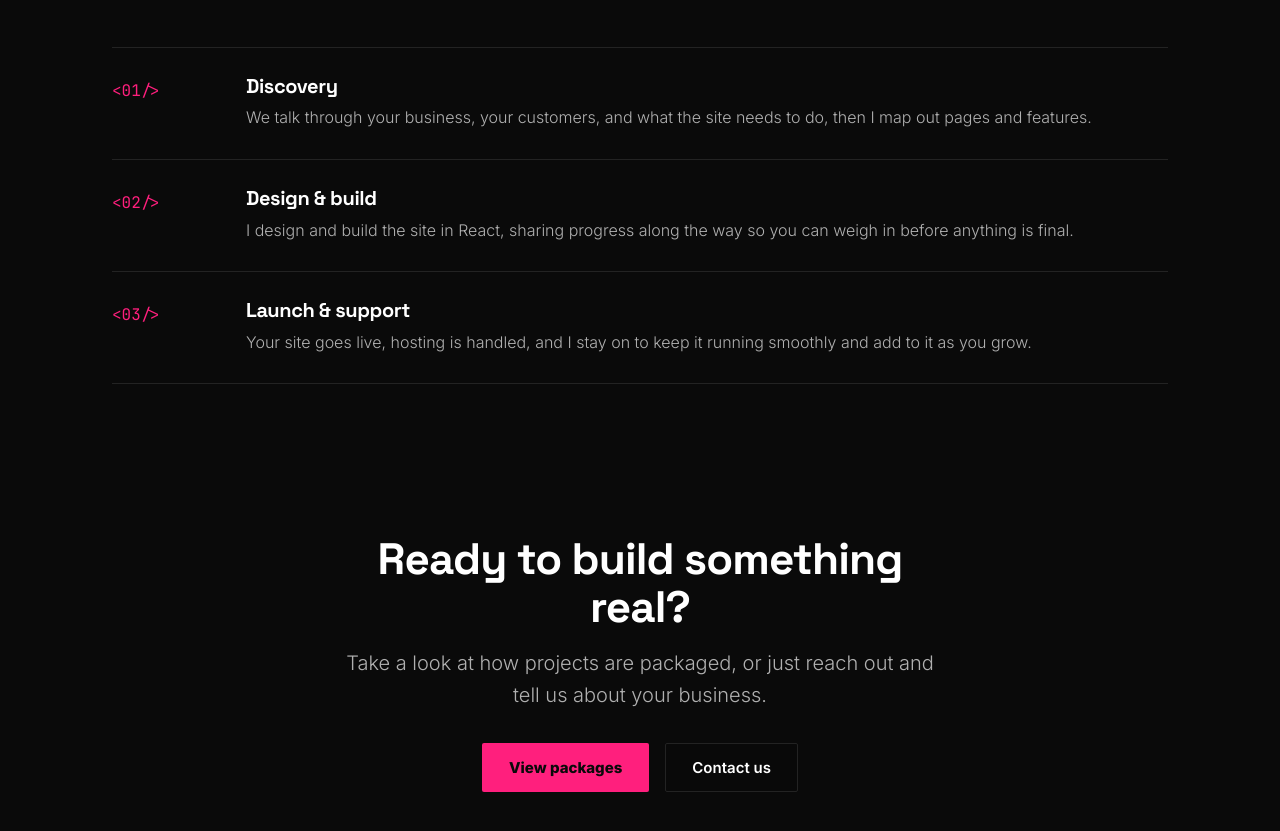
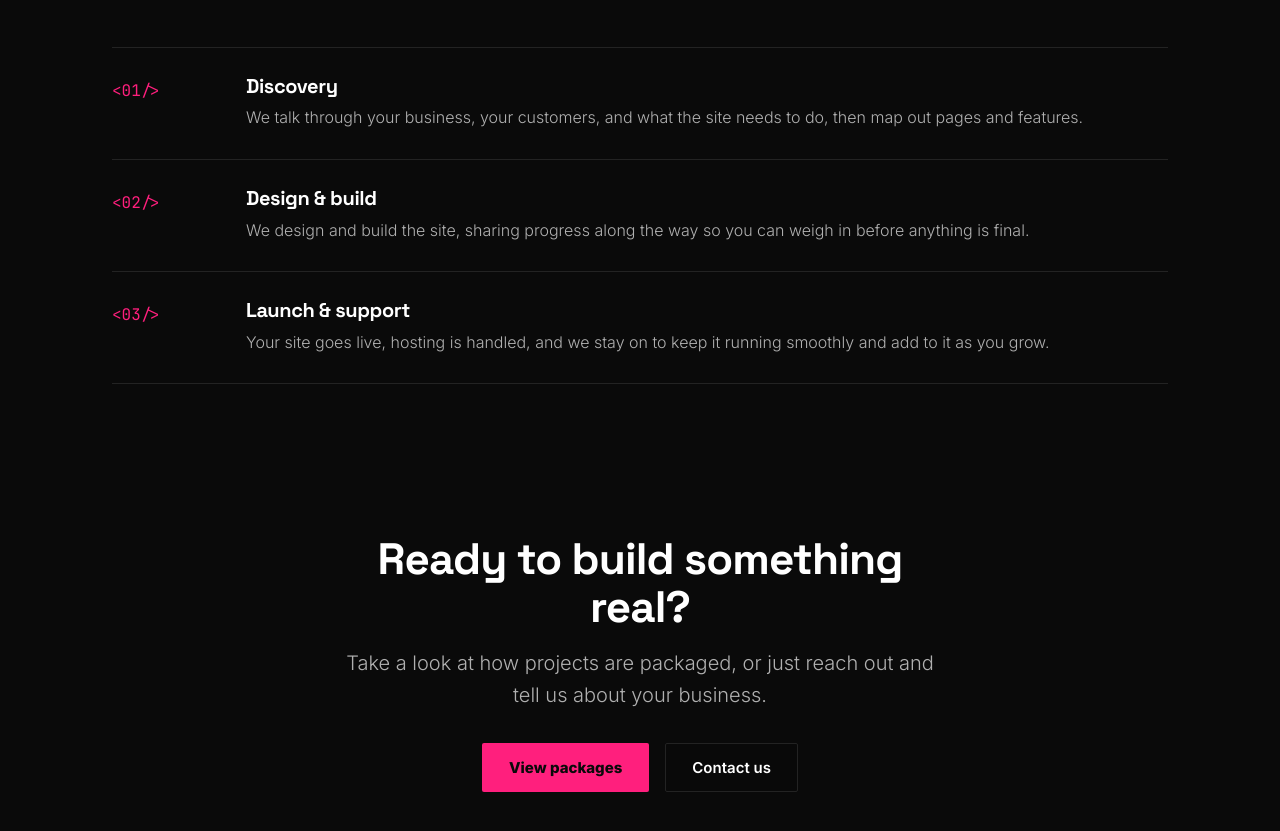
Before and after one commit to rawd666/reactive, a React (Vite) app: page / in a window 1280 px wide. Shown: the part 2417-3248 px from the top of the page. Built offline with nearby package versions, Linux system fonts and the light colour scheme.

Commit message:
content updates

```diff
--- a/src/data/process.js
+++ b/src/data/process.js
@@ -2,16 +2,16 @@ export const PROCESS = [
   {
     n: "<01/>",
     title: "Discovery",
-    body: "We talk through your business, your customers, and what the site needs to do, then I map out pages and features.",
+    body: "We talk through your business, your customers, and what the site needs to do, then map out pages and features.",
   },
   {
     n: "<02/>",
     title: "Design & build",
-    body: "I design and build the site in React, sharing progress along the way so you can weigh in before anything is final.",
+    body: "We design and build the site, sharing progress along the way so you can weigh in before anything is final.",
   },
   {
     n: "<03/>",
     title: "Launch & support",
-    body: "Your site goes live, hosting is handled, and I stay on to keep it running smoothly and add to it as you grow.",
+    body: "Your site goes live, hosting is handled, and we stay on to keep it running smoothly and add to it as you grow.",
   },
 ];
```
